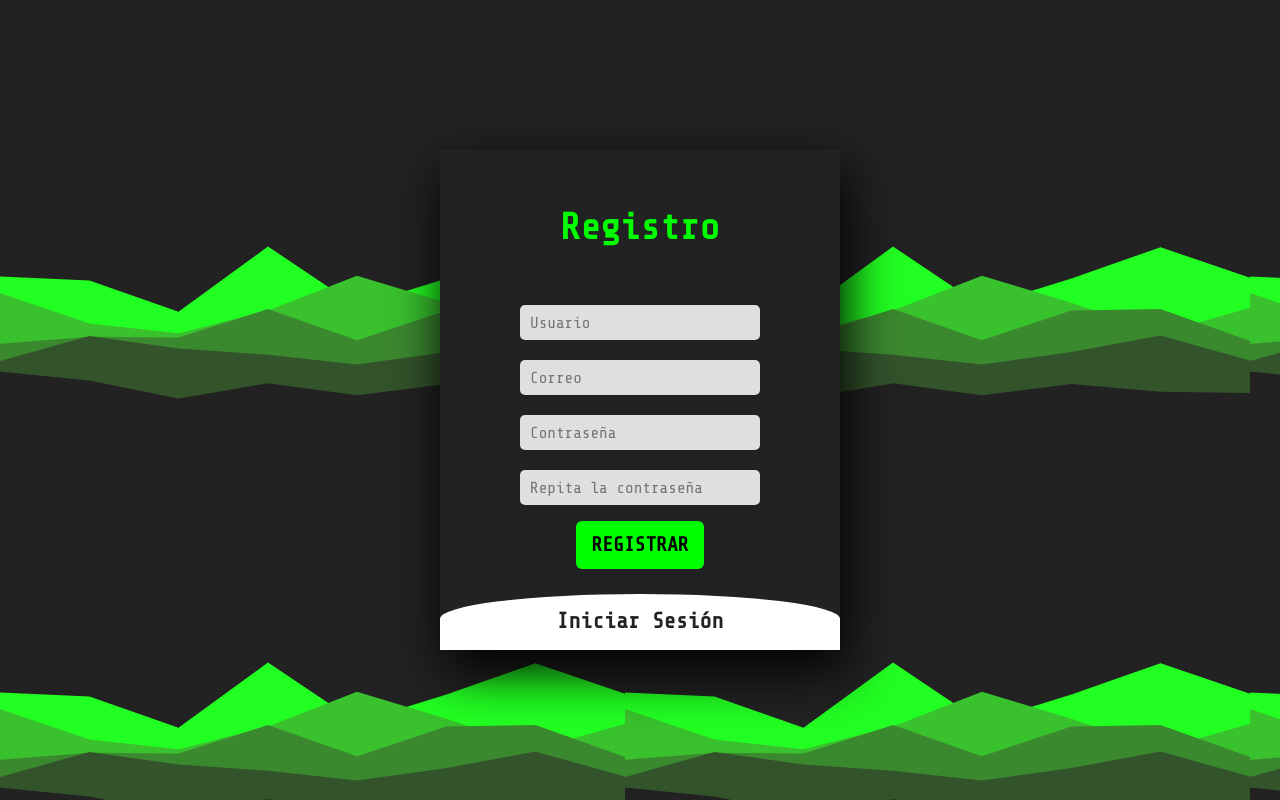
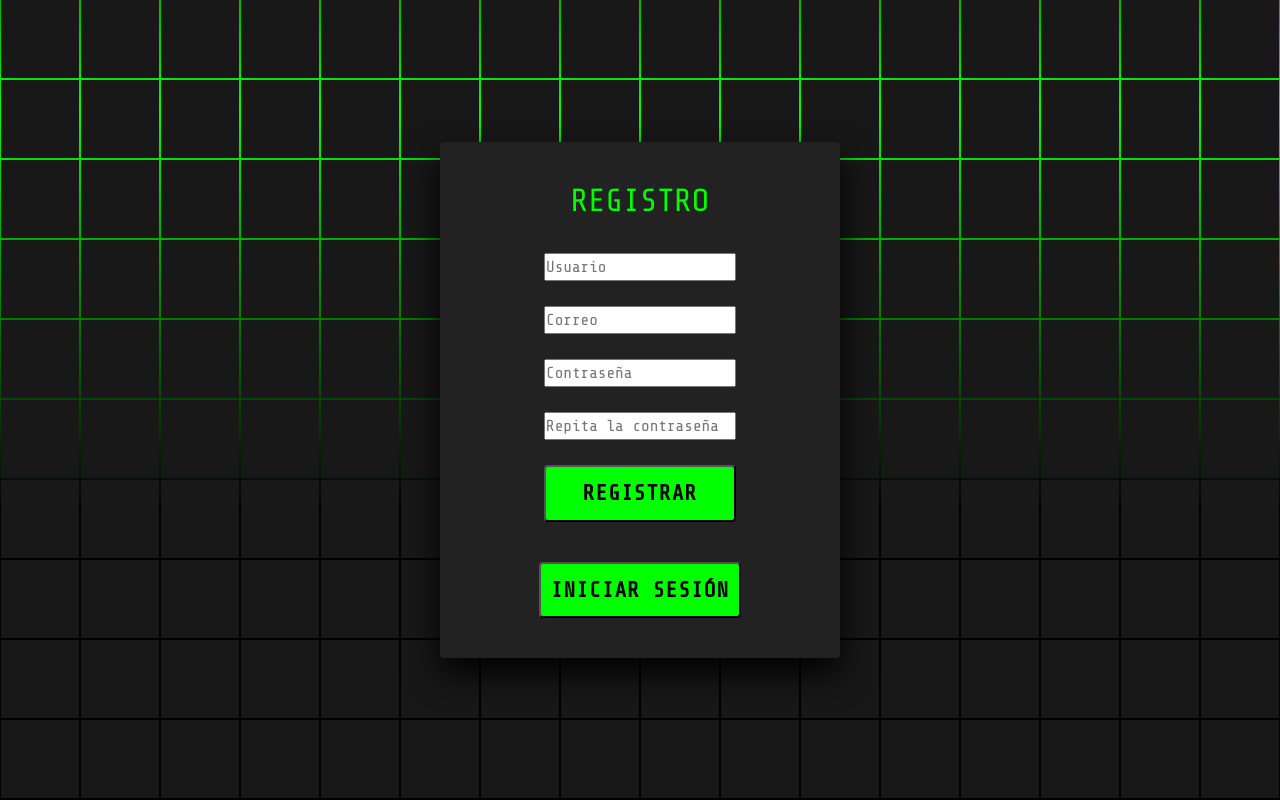
Before and after one commit to Mateoap00/MAX_MIN_APP, a Django app: page /users/register in a window 1280 px wide. Run offline with Django 4.2, Linux system fonts and the light colour scheme.

Commit message:
Update register.html to show new background

```diff
--- a/templates/users/login.html
+++ b/templates/users/login.html
@@ -164,7 +164,7 @@
         color: #000;
         padding: 10px;
         border-radius: 4px;
-        font-weight: 600;
+        font-weight: bold;
         font-size: 1.35em;
         letter-spacing: 0.05em;
         cursor: pointer;
--- a/templates/users/register.html
+++ b/templates/users/register.html
@@ -1,159 +1,278 @@
 {% extends 'maxMinApp/index.html' %}
 {% load static %}
 {% block styles %}
+
 <style>
     @import url('https://fonts.googleapis.com/css2?family=Share+Tech+Mono&display=swap');
 
-    .register-body {
-        font-family: 'Share Tech Mono', monospace;
+    * {
+        color: white;
         margin: 0;
         padding: 0;
+        box-sizing: border-box;
+    }
+
+    body {
+        font-family: 'Share Tech Mono', monospace;
         display: flex;
         justify-content: center;
         align-items: center;
         min-height: 100vh;
-        background-image: url("{% static 'imgs/register.png' %}");
+        background: #000;
     }
 
-    .main {
-        width: 400px;
-        height: 500px;
-        background: red;
+    section {
+        position: absolute;
+        width: 100vw;
+        height: 100vh;
+        display: flex;
+        justify-content: center;
+        align-items: center;
+        gap: 2px;
+        flex-wrap: wrap;
         overflow: hidden;
-        background: rgb(2, 0, 36);
-        background: #222;
-        box-shadow: 5px 20px 50px #000;
     }
 
-    #chk {
-        display: none;
+    section::before {
+        content: '';
+        position: absolute;
+        width: 100%;
+        height: 100%;
+        background: linear-gradient(#000, #0f0, #000);
+        animation: animate 5s linear infinite;
     }
 
-    .signup {
+    @keyframes animate {
+        0% {
+            transform: translateY(-100%);
+        }
+
+        100% {
+            transform: translateY(100%);
+        }
+    }
+
+    section span {
+        position: relative;
+        display: block;
+        width: calc(6.25vw - 2px);
+        height: calc(6.25vw - 2px);
+        background: #181818;
+        z-index: 2;
+        transition: 1.5s;
+    }
+
+    section span:hover {
+        background: #0f0;
+        transition: 0s;
+    }
+
+    section .signin {
+        position: absolute;
+        width: 400px;
+        background: #222;
+        z-index: 1000;
+        display: flex;
+        justify-content: center;
+        align-items: center;
+        padding: 40px;
+        border-radius: 4px;
+        box-shadow: 0 15px 35px rgba(0, 0, 0, 9);
+    }
+
+    section .signin .content {
         position: relative;
         width: 100%;
-        height: 100%;
+        display: flex;
+        justify-content: center;
+        align-items: center;
+        flex-direction: column;
+        gap: 40px;
     }
 
-    label {
+    section .signin .content h2 {
+        font-size: 2em;
         color: #0f0;
-        font-size: 2.3em;
-        justify-content: center;
-        display: flex;
-        margin: 50px;
-        font-weight: bold;
-        cursor: pointer;
-        transition: .5s ease-in-out;
+        text-transform: uppercase;
     }
 
-    input {
-        width: 60%;
-        height: 35px;
-        background: #e0dede;
-        justify-content: center;
+    section .signin .content form {
+        width: 100%;
         display: flex;
-        margin: 20px auto;
-        padding: 10px;
+        flex-direction: column;
+        gap: 25px;
+    }
+
+    section .signin .content form .inputBox {
+        position: relative;
+        width: 100%;
+    }
+
+    section .signin .content form .inputBox input {
+        position: relative;
+        width: 100%;
+        background: #333;
         border: none;
         outline: none;
-        border-radius: 5px;
+        padding: 25px 10px 7.5px;
+        border-radius: 4px;
+        color: #fff;
+        font-weight: 500;
+        font-size: 1em;
     }
 
-    a.btn {
-        width: 10rem;
-        height: 2.5rem;
-        margin: 10px auto;
+    section .signin .content form .inputBox i {
+        position: absolute;
+        left: 0;
+        padding: 15px 10px;
+        font-style: normal;
+        color: #aaa;
+        transition: 0.5s;
+        pointer-events: none;
+    }
+
+    .signin .content form .inputBox input:focus~i,
+    .signin .content form .inputBox input:valid~i {
+        transform: translateY(-7.5px);
+        font-size: 0.8em;
+        color: #fff;
+    }
+
+    .signin .content form .links {
+        position: relative;
+        width: 100%;
+        display: flex;
+        justify-content: space-between;
+    }
+
+    .signin .content .links p a {
+        color: #0f0;
+        text-decoration: none;
+    }
+
+    .signin .content form .links p {
+        color: rgb(255, 255, 255);
+        font-weight: 600;
+    }
+
+    .center-button {
+        display: flex;
         justify-content: center;
-        display: block;
-        color: #222;
-        background: #0f0;
-        font-size: 1em;
+    }
+
+    #btnRegister, #btnLogin{
+        background-color: #0f0;
+        color: #000;
+        padding: 10px;
+        border-radius: 4px;
         font-weight: bold;
-        margin-top: 20px;
-        outline: none;
-        border: none;
-        border-radius: 5px;
-        transition: .2s ease-in;
+        font-size: 1.35em;
+        letter-spacing: 0.05em;
         cursor: pointer;
     }
 
-    a.btn:hover {
-        background: rgb(19, 128, 19);
-        color: #f8f9fa;
-    }
-
-    button.btn.btnRegister {
-        width: 8rem;
-        height: 3rem;
-        margin-left: 0.25rem;
-        margin-right: 0.25rem;
-        background-color: #0f0;
-        font-size: 1.25rem;
-        font-weight: bold;
-        color: #000;
-    }
-
-    button.btn.btnRegister:hover {
+    #btnRegister:hover, #btnLogin:hover{
         background-color: rgb(19, 128, 19);
         font-weight: bold;
         color: #f8f9fa;
     }
 
-    .login {
-        height: 300px;
-        background: rgb(255, 255, 255);
-        border-radius: 60% / 10%;
-        transform: translateY(-180px);
-        transition: .8s ease-in-out;
+    button:active {
+        opacity: 0.6;
     }
 
-    .login label {
-        font-weight: bold;
-        color: #222;
-        transform: scale(.6);
+    @media (max-width: 900px) {
+        section span {
+            width: calc(10vw - 2px);
+            height: calc(10vw - 2px);
+        }
     }
 
-    #chk:checked~.login {
-        transform: translateY(-275px);
+    @media (max-width: 600px) {
+        section span {
+            width: calc(20vw - 2px);
+            height: calc(20vw - 2px);
+        }
     }
 
-    #chk:checked~.login label {
-        transform: scale(1);
+    button,
+    input,
+    optgroup,
+    select,
+    textarea {
+        margin: 0;
+        font-family: inherit;
+        font-size: inherit;
+        line-height: inherit;
+        color: black;
     }
 
-    #chk:checked~.signup label {
-        transform: scale(.6);
+    input#chk {
+        display: none;
     }
 </style>
+
 {% endblock %}
 {% block title %}Registrar{% endblock %}
 {% block content %}
-<div class="register-body">
-    <div class="main">
+
+<section>
+    <span></span> <span></span> <span></span> <span></span> <span></span> <span></span> <span></span>
+    <span></span> <span></span> <span></span> <span></span> <span></span> <span></span> <span></span> <span></span>
+    <span></span> <span></span> <span></span> <span></span> <span></span> <span></span> <span></span> <span></span>
+    <span></span> <span></span> <span></span> <span></span> <span></span> <span></span> <span></span> <span></span>
+    <span></span> <span></span> <span></span> <span></span> <span></span> <span></span> <span></span> <span></span>
+    <span></span> <span></span> <span></span> <span></span> <span></span> <span></span> <span></span> <span></span>
+    <span></span> <span></span> <span></span> <span></span> <span></span> <span></span> <span></span> <span></span>
+    <span></span> <span></span> <span></span> <span></span> <span></span> <span></span> <span></span> <span></span>
+    <span></span> <span></span> <span></span> <span></span> <span></span> <span></span> <span></span> <span></span>
+    <span></span> <span></span> <span></span> <span></span> <span></span> <span></span> <span></span> <span></span>
+    <span></span> <span></span> <span></span> <span></span> <span></span> <span></span> <span></span> <span></span>
+    <span></span> <span></span> <span></span> <span></span> <span></span> <span></span> <span></span> <span></span>
+    <span></span> <span></span> <span></span> <span></span> <span></span> <span></span> <span></span> <span></span>
+    <span></span> <span></span> <span></span> <span></span> <span></span> <span></span> <span></span> <span></span>
+    <span></span> <span></span> <span></span> <span></span> <span></span> <span></span> <span></span> <span></span>
+    <span></span> <span></span> <span></span> <span></span> <span></span> <span></span> <span></span> <span></span>
+    <span></span> <span></span> <span></span> <span></span> <span></span> <span></span> <span></span> <span></span>
+    <span></span> <span></span> <span></span> <span></span> <span></span> <span></span> <span></span> <span></span>
+    <span></span> <span></span> <span></span> <span></span> <span></span> <span></span> <span></span> <span></span>
+    <span></span> <span></span> <span></span> <span></span> <span></span> <span></span> <span></span> <span></span>
+    <span></span> <span></span> <span></span> <span></span> <span></span> <span></span> <span></span> <span></span>
+    <span></span> <span></span> <span></span> <span></span> <span></span> <span></span> <span></span> <span></span>
+    <span></span> <span></span> <span></span> <span></span> <span></span> <span></span> <span></span> <span></span>
+    <span></span> <span></span> <span></span> <span></span> <span></span> <span></span> <span></span> <span></span>
+    <span></span> <span></span> <span></span> <span></span> <span></span> <span></span> <span></span> <span></span>
+    <span></span> <span></span> <span></span> <span></span> <span></span> <span></span> <span></span> <span></span>
+    <span></span> <span></span> <span></span> <span></span> <span></span> <span></span> <span></span> <span></span>
+    <span></span> <span></span> <span></span> <span></span> <span></span> <span></span> <span></span> <span></span>
+    <span></span> <span></span> <span></span> <span></span> <span></span> <span></span> <span></span> <span></span>
+    <span></span> <span></span> <span></span> <span></span> <span></span> <span></span> <span></span> <span></span>
+    <span></span> <span></span> <span></span> <span></span> <span></span> <span></span> <span></span> <span></span>
+    <span></span> <span></span> <span></span> <span></span> <span></span> <span></span> <span></span> <span></span>
+    <span></span> <span></span> <span></span> <span></span> <span></span>
+
+    <div class="signin">
+        <div class="content">
+            {% include 'maxMinApp/messages.html' %}
             <input type="checkbox" id="chk" aria-hidden="true">
             <div class="signup">
                 <form action="{% url 'register' %}" method="post">
                     {% csrf_token %}
-                <label for="chk" aria-hidden="true">Registro</label>
-                {% include 'maxMinApp/messages.html' %}
-                <input type="text" name="username" class="mb-3" required placeholder="Usuario">
-                <input type="email" name="email" class="mb-3" required placeholder="Correo">
-                <input type="password" name="password1" class="mb-3" required placeholder="Contraseña">
-                <input type="password" name="password2" class="mb-3" required placeholder="Repita la contraseña">
-                <div class="mb-5 d-flex justify-content-center">
-                    <button type="submit" class="btn btnRegister">REGISTRAR</button>
-                </div>
+                    <h2 class="d-flex justify-content-center">Registro</h2>
+                    <input type="text" name="username" required placeholder="Usuario">
+                    <input type="email" name="email" required placeholder="Correo">
+                    <input type="password" name="password1" required placeholder="Contraseña">
+                    <input type="password" name="password2" required placeholder="Repita la contraseña">
+                    <button type="submit" id="btnRegister">REGISTRAR</button>
                 </form>
             </div>
 
-        <div class="mb-5">
-            <p>a</p>
-        </div>
-
             <div class="login">
-            <label for="chk" aria-hidden="true">Iniciar Sesión</label>
-            <a href="/users/login" class="btn btnLogin">INICIAR SESIÓN</a>
+                <form action="{% url 'login' %}" method="get">
+                    <button type="submit" id="btnLogin">INICIAR SESIÓN</button>
+                </form>
             </div>
         </div>
     </div>
+</section>
 {% endblock %}
```
Lines whose indentation alone changed are shown as unchanged.
